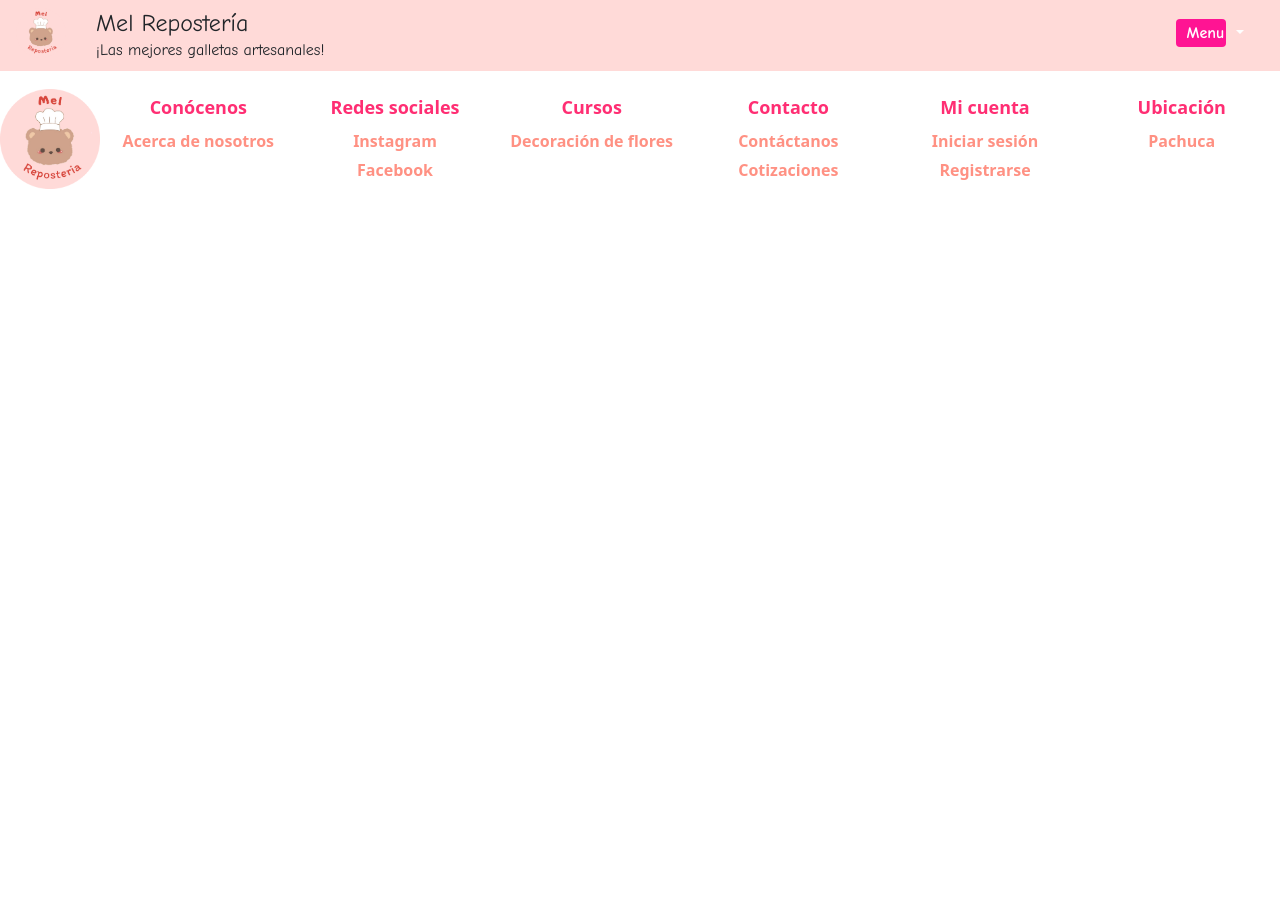
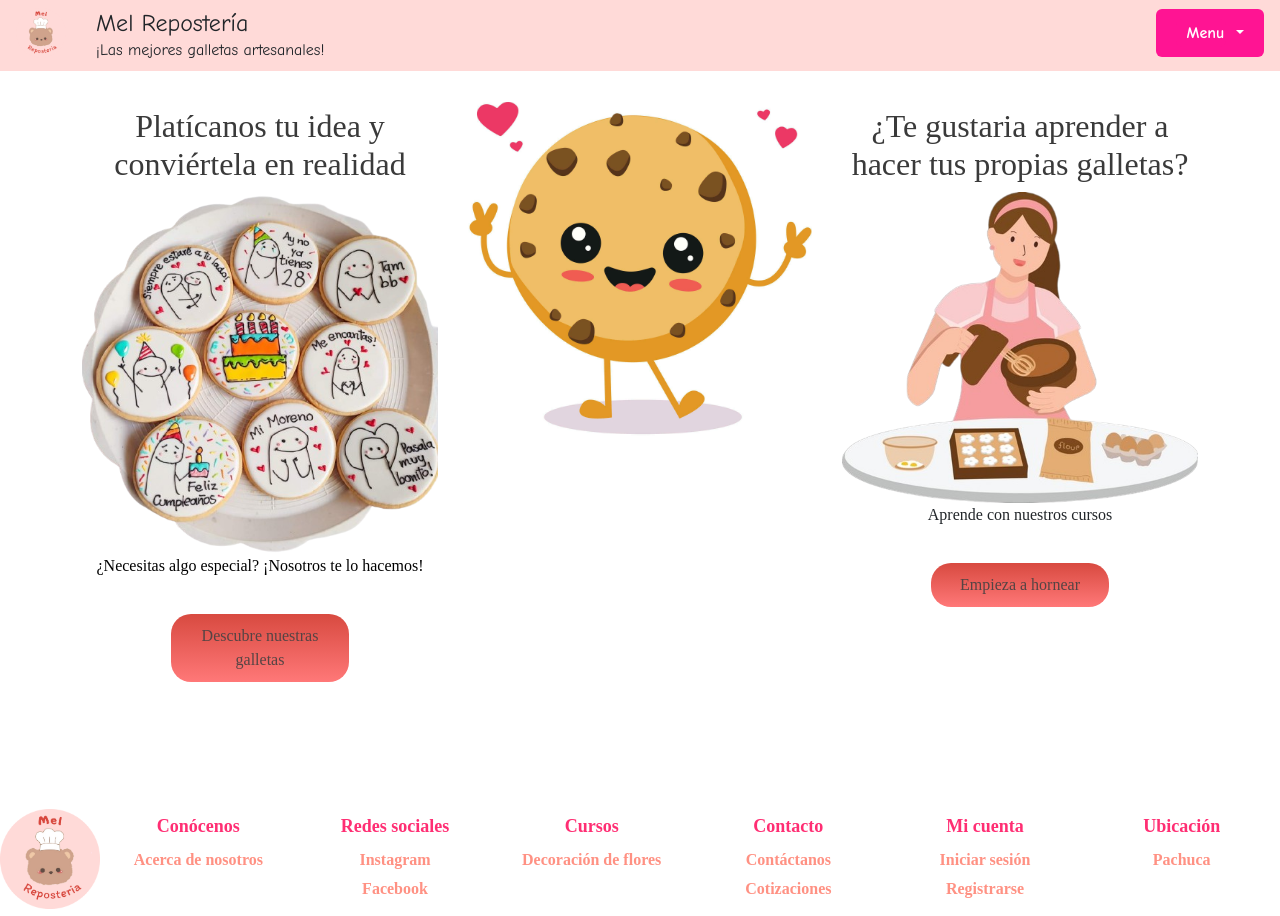
Before and after one commit to edu-barrera/melreposteria_aws_config, a plain HTML site: page index.html in a window 1280 px wide. Before the commit the page ends 800 px from the top, so only its background shows below. Drawn offline with nearby package versions, Linux system fonts and the light colour scheme.

Commit message:
Se realizó el código para pa página principal/index.html así cómo index.css

```diff
--- /dev/null
+++ b/css/index.css
@@ -0,0 +1,28 @@
+.body_index {
+    font-family: "Montserrat";
+}
+
+.titulos {
+    margin-top: 20px;
+    color: #3A3A3A;
+}
+
+.pregunta {
+    color: #000000;
+}
+
+.btn {
+    background: linear-gradient(to bottom, #D84A40, #FF7878);
+    border: none;
+    color: #544444;
+    padding: 10px 20px;
+    text-align: center;
+    display: inline-block;
+    font-size: 1rem;
+    margin-top: 20px;
+    border-radius: 20px;
+    transition: background 0.3s ease;
+}
+.btn:hover {
+    background: linear-gradient(to bottom, #E55B50, #FF9A9A);
+}
--- a/index.html
+++ b/index.html
@@ -1,59 +1,58 @@
 <!DOCTYPE html>
 <html lang="en">
+
 <head>
   <meta charset="utf-8" />
   <meta name="viewport" content="width=device-width, initial-scale=1" />
   <!-- Bootstrap CSS -->
-    <link
-      href="https://cdn.jsdelivr.net/npm/bootstrap@5.0.2/dist/css/bootstrap.min.css"
-      rel="stylesheet"
-      integrity="sha384-EVSTQN3/azprG1Anm3QDgpJLIm9Nao0Yz1ztcQTwFspd3yD65VohhpuuCOmLASjC"
-      crossorigin="anonymous"
-    />
-    <link href="./style.css" rel="stylesheet" />
-    <link
-      rel="stylesheet"
-      href="https://cdn.jsdelivr.net/npm/bootstrap-icons@1.9.1/font/bootstrap-icons.css"
-    />
+  <link href="https://cdn.jsdelivr.net/npm/bootstrap@5.3.3/dist/css/bootstrap.min.css" rel="stylesheet"
+    integrity="sha384-QWTKZyjpPEjISv5WaRU9OFeRpok6YctnYmDr5pNlyT2bRjXh0JMhjY6hW+ALEwIH" crossorigin="anonymous" />
+  <link rel="stylesheet" href="https://cdn.jsdelivr.net/npm/bootstrap-icons@1.9.1/font/bootstrap-icons.css" />
   <link rel="preconnect" href="https://fonts.googleapis.com" />
   <link rel="preconnect" href="https://fonts.gstatic.com" crossorigin />
   <link
     href="https://fonts.googleapis.com/css2?family=Comic+Neue:ital,wght@0,300;0,400;0,700;1,300;1,400;1,700&display=swap"
-      rel="stylesheet"
-    />
+    rel="stylesheet" />
 
-    <title>Contact Form</title>
-    <link rel="stylesheet" href="css/styles.css" />
-    <script
-      type="text/javascript"
-      src="https://cdn.jsdelivr.net/npm/@emailjs/browser@4/dist/email.min.js"
-    ></script>
+  <title>Inicio Mel Reposteria</title>
+<link rel="stylesheet" href="./css/styles.css" />
+  <link rel="stylesheet" href="./css/index.css">
+  <script type="text/javascript" src="https://cdn.jsdelivr.net/npm/@emailjs/browser@4/dist/email.min.js"></script>
   <script src="js/sections.js" defer></script>
 </head>
 
-  <style>
-    .imagenFondo {
-      background-image: url("https://usagif.com/wp-content/uploads/gif/confetti-18.gif"); /* Reemplaza 'ruta/de/la/imagen.jpg' con la ruta de tu imagen */
-      background-size: cover; /* Esto ajustará la imagen para cubrir todo el contenedor */
-      background-position: center;
-      width: 100%;
-    }
-  </style>
+<body class="body_index">
+  <header id="navbar-example2" class="navbar custom-bg-rosa px-3 mb-3 custom-bg-red">
+  </header>
+  <div class="container mt-12">
+    <div class="row">
+      <div class="col-md-4 text-center mb-4">
+        <h2 class="titulos">Platícanos tu idea y conviértela en realidad</h2>
+        <img src="./src/Iconos/galletas_prin.png" alt="galletas festejo" class="img-fluid rounded">
+        <p class="pregunta">¿Necesitas algo especial?
+          ¡Nosotros te lo hacemos!
+        </p>
+        <button class="btn" id="botonGalletas">Descubre nuestras galletas</button>
+      </div>
 
-  <body>
-    <header
-      id="navbar-example2"
-      class="navbar custom-bg-rosa px-3 mb-3 custom-bg-red"
-    ></header>
+      <div class="col-md-4 text-center mb-4">
+        <img src="./src/Iconos/enam.jpg" alt="galleta_con_corazones" class="img-fluid rounded">
 
+      </div>
+      <div class="col-md-4 text-center mb-4">
+        <h2 class="titulos">¿Te gustaria aprender a hacer tus propias galletas?</h2>
+        <img src="./src/Iconos/cocinando.png" alt="Persona horneando" class="img-fluid rounded">
+        <p>Aprende con nuestros cursos</p>
+        <button class="btn" id="botonCursos">Empieza a hornear</button>
+      </div>
+    </div>
+
+  </div>
   <!--Footer-->
   <footer id="footer"></footer>
-    <script src="./js/main2.js"></script>
-    <script src="./js/main.js"></script>
-    <script
-      src="https://cdn.jsdelivr.net/npm/bootstrap@5.0.2/dist/js/bootstrap.bundle.min.js"
+  <script src="https://cdn.jsdelivr.net/npm/bootstrap@5.0.2/dist/js/bootstrap.bundle.min.js"
     integrity="sha384-MrcW6ZMFYlzcLA8Nl+NtUVF0sA7MsXsP1UyJoMp4YLEuNSfAP+JcXn/tWtIaxVXM"
-      crossorigin="anonymous"
-    ></script>
+    crossorigin="anonymous"></script>
 </body>
+
 </html>
```
Also changed, not shown: src/Iconos/cocinando.jpg (added), src/Iconos/cocinando.png (added), src/Iconos/enam.jpg (added), src/Iconos/galletas_prin.png (added), src/Iconos/idea.jpg (added). Lines whose indentation alone changed are shown as unchanged.
